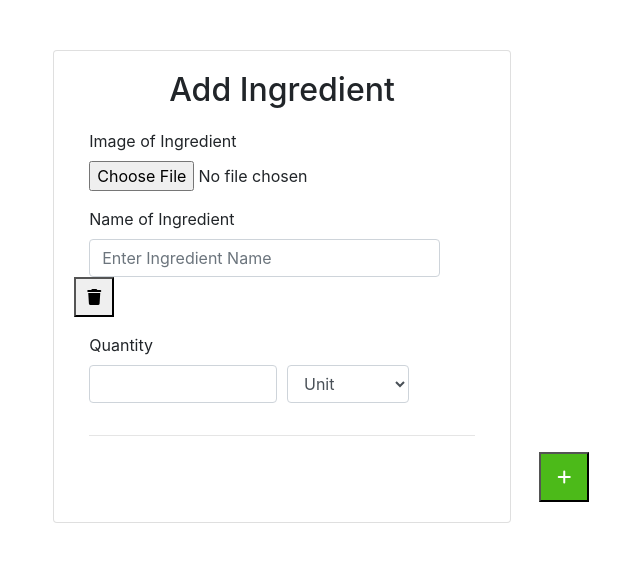
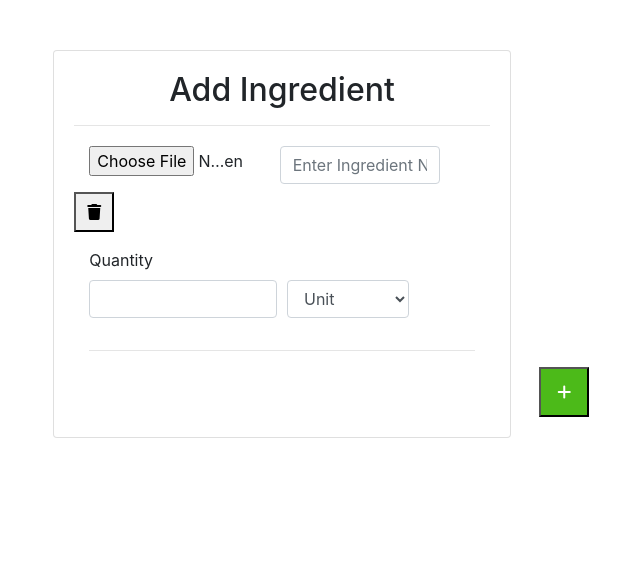
Before and after one commit to susiiiyana905/PortionDoc, a React (Create React App) app: page /addIngredient in a window 1280 px wide. Shown: the top 562 px of the page, without its empty margins (358-998 px from the left). Built offline with nearby package versions, Linux system fonts and the light colour scheme.

Commit message:
updated format of add ingredient

```diff
--- a/src/Components/admin/add.js
+++ b/src/Components/admin/add.js
@@ -3,6 +3,40 @@ import { useState } from "react";
 import { BrowserRouter as Router, Link, useNavigate } from "react-router-dom";
 
 const AddMeal =()=> {
+
+    // constructor(props)
+    //  {
+    //     super(props)
+    //     this.state = {
+    //        formValues: [{ ingredient: ""}]
+    //      };
+    //     this.handleSubmit = this.handleSubmit.bind(this)
+    //   }
+
+    //   handleChange(i, e)
+    //    {
+    //     let formValues = this.state.formValues;
+    //     formValues[i][e.target.ingredient] = e.target.value;
+    //     this.setState({ formValues });
+    //   }
+
+    //   addFormFields() {
+    //     this.setState(({
+    //       formValues: [...this.state.formValues, { ingredient: "" }]
+    //     }))
+    //   }
+
+    //   removeFormFields(i) {
+    //     let formValues = this.state.formValues;
+    //     formValues.splice(i, 1);
+    //     this.setState({ formValues });
+    //   }
+
+    //   handleSubmit(event) {
+    //     event.preventDefault();
+    //     alert(JSON.stringify(this.state.formValues));
+    //   }
+
     const [mealImage, setMealImage] = useState('');
     const [mealName, setMealName] = useState('');
     const [mealPrice, setMealPrice] = useState('');
@@ -104,7 +138,10 @@ const AddMeal =()=> {
         <div class="form-group row">
             <label class="col-sm-2 col-form-label">Meal Description</label>
             <div class="col-sm-10">
-            <textarea type="text" class="form-control"></textarea>
+            <textarea type="text" class="form-control"
+             value={mealDescription}
+             onChange={(e)=>setMealDescription(e.target.value)}
+            ></textarea>
             </div>
         </div>
         <div class="form-group row">
@@ -169,113 +206,6 @@ const AddMeal =()=> {
   </form>
   </div>
         </>
-        // <div>
-        // <div className="con">
-        //     <div className="row">
-        //         <div className="col-md-4"></div>
-        //         <div className="col-md-4">
-        //             <h2 className="heading-h2-all">Add Meal:</h2>
-        //             <form>
-        //                 <div className="form-group row ">
-        //                     <label class="col-sm-2 col-form-label">Meal Name</label>
-        //                     <div class="col-sm-10">
-        //                     <input type="text" className="form-control"
-        //                     value={mealName}
-        //                     onChange={(e)=>setMealName(e.target.value)}
-        //                     />
-        //                     </div>
-        //                 </div>
-
-
-        //                 <div className="form-group row">
-        //                     <label>Meal Price</label>
-        //                     <div class="col-sm-10">
-        //                     <input type="text" className="form-control"
-        //                      value={mealPrice}
-        //                      onChange={(e)=>setMealPrice(e.target.value)}
-        //                     />
-        //                     </div>
-        //                 </div>
-
-        //                 <div className="form-group row">
-
-        //                 <label for="inputCategory" className="col-form-label">Meal Category</label>
-        //                 <div class="col-sm-10">
-
-        //                         <select className="custom-select custom-select-lg" style={{width:"100%"}}
-        //                         value={mealCategory}
-        //                         onChange={e=>setMealCategory(e.target.value)}
-        //                         >
-        //                             <option value="Veg">Veg</option>
-        //                             <option value="Non-Veg">Non-Veg</option>
-        //                             <option value="Vegan">Vegan</option>
-        //                         </select>
-        //                     </div>
-        //                     </div>
-
-        //                     <div className="form-group row">
-        //                     <label>Meal Description</label>
-        //                     <div class="col-sm-10">
-        //                     <textarea type="text" className="form-control"
-        //                      value={mealDescription}
-        //                      onChange={(e)=>setMealDescription(e.target.value)}
-
-        //                     />
-        //                     </div>
-        //                     </div>
-
-        //                     <div className="form-group row">
-        //                     <label>Time</label>
-        //                     <div class="col-sm-10">
-        //                     <input type="text" className="form-control"
-        //                      value={time}
-        //                      onChange={(e)=>setTime(e.target.value)}
-        //                     />
-        //                     </div>
-        //                     </div>
-
-        //                     <div className="form-group row">
-        //                     <label>Calory</label>
-        //                     <div class="col-sm-10">
-        //                     <input type="text" className="form-control"
-        //                      value={calory}
-        //                      onChange={(e)=>setCalory(e.target.value)}
-
-        //                     />
-        //                     </div>
-        //                     </div>
-
-        //                     <div className="form-group row">
-        //                     <label for="inputDifficulty" className="col-form-label">Difficulty</label>
-        //                     <div class="col-sm-10">
-        //                     <select className="custom-select custom-select-lg" style={{width:"100%"}}
-        //                         value={difficulty}
-        //                         onChange={e=>setDifficulty(e.target.value)}
-        //                         >
-        //                             <option value="Difficult">Difficult</option>
-        //                             <option value="Medium">Medium</option>
-        //                             <option value="Easy">Easy</option>
-        //                         </select>
-        //                     </div>
-        //                     </div>
-
-        //                 <div className="form-group">
-        //                     <label>Meal Image</label>
-        //                     <input type="file" className="form-control"
-        //                     onChange={(e)=>setMealImage(e.target.files[0])}
-        //                     />
-
-        //                 </div>
-
-        //                 <p><button type='submit' className="btn btn-primary"
-        //                 onClick={addMeal}
-        //                 >Add</button></p>
-        //             </form>
-        //         </div>
-        //         <div className="col-md-4"></div>
-        //     </div>
-        // </div>
-        // </div>
     )
 
 }
--- a/src/Components/admin/ingredient.js
+++ b/src/Components/admin/ingredient.js
@@ -37,7 +37,7 @@ class AddIngredient extends Component{
             <div className="col-md-6 d-flex justify-content-center mx-auto" style={{"marginTop":"50px", marginBottom:"50px"}}>
             <div class="card w-75">
             <div class="card-body">
-                <h2 style={{textAlign:"center"}}>Add Ingredient</h2>
+                <h2 style={{textAlign:"center"}}>Add Ingredient</h2><hr/>
             <div className="container">
             <form style={{marginTop:"20px"}}></form>
 
@@ -49,13 +49,29 @@ class AddIngredient extends Component{
 
                         <div class="col-sm-11">
                         <form>
+                      <div class="row">
+                        <div class="col">
+                        <form>
+                        <div class="form-group">
+                          {/* <label for="exampleFormControlFile1">Example file input</label> */}
+                          <input type="file" class="form-control-file" id="exampleFormControlFile1"></input>
+                        </div>
+                      </form>
+
+                        </div>
+                        <div class="col">
+                          <input type="text" class="form-control" placeholder="Enter Ingredient Name"></input>
+                        </div>
+                      </div>
+                    </form>
+                        {/* <form>
                         <div class="form-group">
                             <label for="exampleFormControlFile1">Image of Ingredient</label>
                             <input type="file" class="form-control-file" id="exampleFormControlFile1"></input>
                         </div>
                         </form>
                         <label>Name of Ingredient</label>
-                        <input type="text" class="form-control" id="inputText" style={{float:"left"}} placeholder="Enter Ingredient Name"></input>
+                        <input type="text" class="form-control" id="inputText" style={{float:"left"}} placeholder="Enter Ingredient Name"></input>  */}
                         </div>
                         <button type="button"  className="button remove" onClick={() => this.removeFormFields(index)} style={{width:"40px", height:"40px"}} ><i class="fas fa-solid fa-trash"></i></button>
 
```
